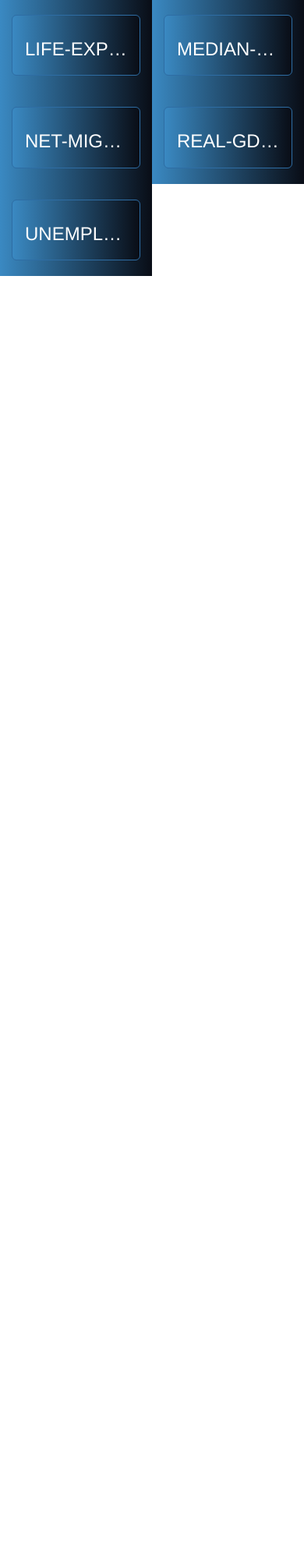
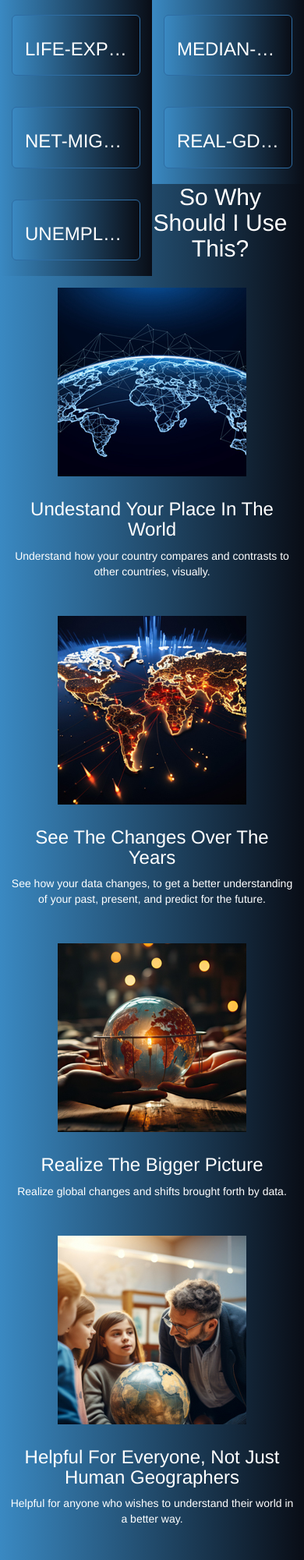
Before and after one commit to MinerUNLEASHED/WorldFactbook-Analyzer, a Django app: page / in a window 390 px wide; the page is wider, and only the part inside the window is pictured. Shown: the part 3386-5387 px from the top of that part at 78% size. Before the commit the page ends 3740 px from the top of that part, so only its background shows below. Run offline with Django 4.2, Linux system fonts and the light colour scheme.

Commit message:
added new section on homepage.html, "why is this important?"

```diff
--- a/main_view/templates/test_view/homepage.html
+++ b/main_view/templates/test_view/homepage.html
@@ -95,6 +95,10 @@
             background-color: black;
         } */
 
+        #button-part {
+            margin-bottom: 70px;
+        }
+
         #button-list-inside {
             background: linear-gradient(to right, #3A89C2,#090D16);
             /* background-color: black; */
@@ -133,7 +137,7 @@
             color: white;
         }
 
-        @media (max-width: 770px) {
+        @media (max-width: 800px) {
             #phone_off #first_part #second_part #third_part{
                 display: none !important;
             }
@@ -155,6 +159,30 @@
             margin-bottom: -10px;
             margin-top: -5px;
             /* margin-right: -300px; */
+            color: white;
+        }
+
+        #importance-part {
+            text-align: center;
+            background: linear-gradient(to right, #3A89C2,#090D16);
+            color: white;
+
+        }
+
+        .importance-part-title {
+            padding: 20px;
+        }
+
+        /* #importance-part-title {
+            padding: 20px;
+        } */
+
+        .thumbnail {
+            background-color:rgba(0, 0, 0, 0);
+            border: 0;
+        }
+
+        #importance-part-text {
             color: white;
         }
 
@@ -265,6 +293,62 @@
     </div>
     </div>
 
+    <div id="importance-part">
+        <div id="importance-part-inside">
+            <div class="importance-part-title">
+                <h2 id="importance-part-title">So Why Should I Use This?</h2>
+            </div>
+            <div class="row">
+                <div class="col-sm-6 col-md-3">
+                    <div class="thumbnail">
+                        <img src='{% static "images/importance-part-first-section-image.jpg" %}' alt="">
+                        <div class="caption">
+                            <h3 id="importance-part-text">Undestand Your Place In The World</h3>
+                            <p id="importance-part-text">Understand how your country compares and contrasts to other countries, visually.</p>
+                        </div>
+                    </div>
+                </div>
+
+                <div class="col-sm-6 col-md-3">
+                    <div class="thumbnail">
+                        <img src='{% static "images/importance-part-second-section-image.jpg" %}' alt="">
+                        <div class="caption">
+                            <h3 id="importance-part-text">See The Changes Over The Years</h3>
+                            <p id="importance-part-text">See how your data changes, to get a better understanding of your past, present, and predict for the future.</p>
+                        </div>
+                    </div>
+                </div>
+
+                <div class="col-sm-6 col-md-3">
+                    <div class="thumbnail">
+                        <img src='{% static "images/importance-part-third-section-image.jpg" %}' alt="">
+                        <div class="caption">
+                            <h3 id="importance-part-text">Realize The Bigger Picture</h3>
+                            <p id="importance-part-text">Realize global changes and shifts brought forth by data.</p>
+                        </div>
+                    </div>
+                </div>
+
+                <div class="col-sm-6 col-md-3">
+                    <div class="thumbnail">
+                        <img src='{% static "images/importance-part-fourth-section-image.jpg" %}' alt="">
+                        <div class="caption">
+                            <h3 id="importance-part-text">Helpful For Everyone, Not Just Human Geographers</h3>
+                            <p id="importance-part-text">Helpful for anyone who wishes to understand their world in a better way.</p>
+
+                        </div>
+                    </div>
+                </div>
+            </div>
+
+
+
+
+
+
+        </div>
+    </div>
+
 
 </body>
 </html>
```
Also changed, not shown: static/images/importance-part-first-section-image.jpg (added), static/images/importance-part-fourth-section-image.jpg (added), static/images/importance-part-second-section-image.jpg (added), static/images/importance-part-third-section-image.jpg (added).
